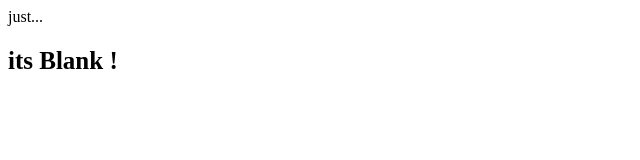
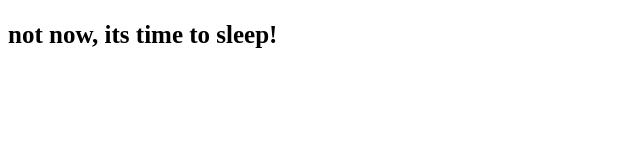
Before and after one commit to itsLittleHeart/itsLittleHeart.github.io, a plain HTML site: page index.html in a window 1280 px wide. Shown: the whole page, without its empty margins (0-640 px from the left). Drawn offline with Linux system fonts and the light colour scheme.

Commit message:
Update index.html

```diff
--- a/index.html
+++ b/index.html
@@ -1,11 +1,11 @@
 <!DOCTYPE html>
 <html>
 <head>
-  <tittle>just...</tittle>
+  <tittle></tittle>
 </head>
 <body>
 
-    <h2 style="text-align: centre; font-size: 25px;">its Blank !</h2>
+    <h2 style="text-align: centre; font-size: 25px;">not now, its time to sleep!</h2>
 
 </body>
 </html
```
